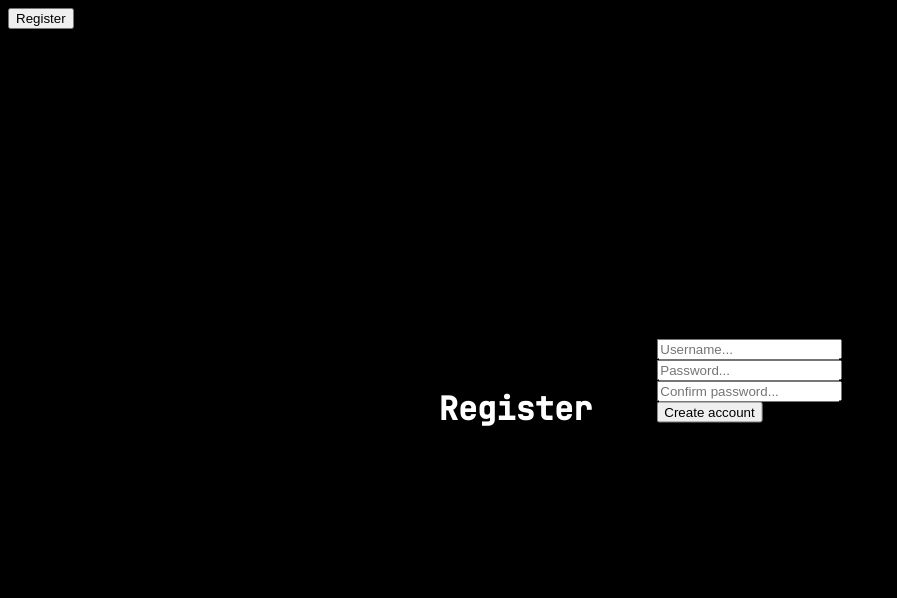
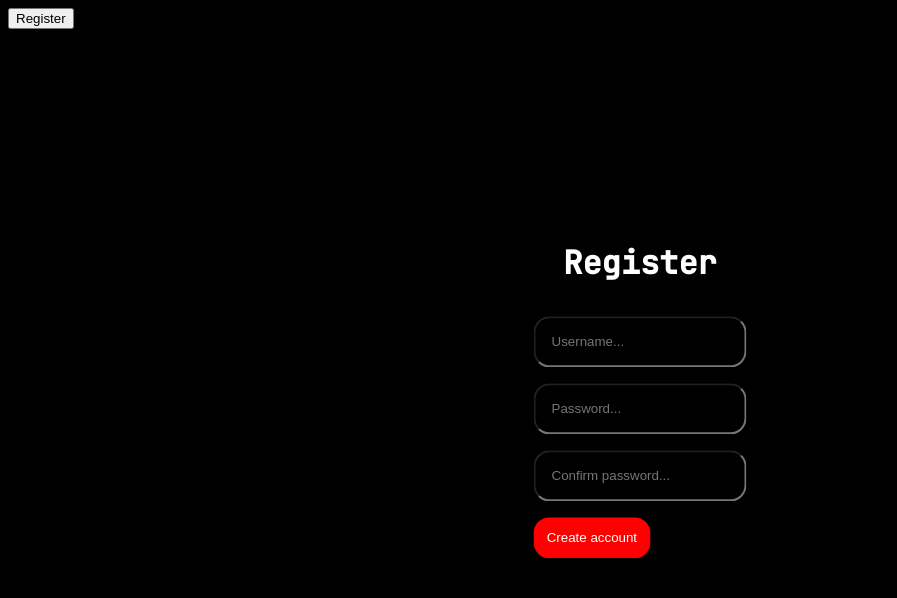
Before and after one commit to dastarruer/ToDoIt, a Flask app: page /register in a window 1280 px wide. Shown: the top 598 px of the page, without its empty margins (0-897 px from the left). Run offline with Flask 3, Linux system fonts and the light colour scheme.

Commit message:
Added CSS for register page

```diff
--- a/static/css/register.css
+++ b/static/css/register.css
@@ -1,5 +1,30 @@
+input {
+    background-color: transparent;
+    color: white;
+    outline-color: white;
+
+    border-radius: 1rem;
+
+    padding: 1rem;
+
+    margin-top: 0.5rem;
+    margin-bottom: 0.5rem;
+}
+
+#create-account {
+    background-color: red;
+    color: white;
+
+    border-color: transparent;
+    border-radius: 1rem;
+
+    padding: 0.7rem;
+    margin-top: 0.5rem;
+}
+
 .container {
     display: flex;
+    flex-direction: column;
 
     /* Center everything */
     position: absolute;
@@ -11,9 +36,9 @@
 }
 
 .header {
-    margin-top: 3rem;
-    margin-bottom: 2rem;
-    margin-right: 3rem;
+    margin-bottom: 0.5rem;
+
+    text-align: center;
 
     font-size: 2rem;
     font-family: "JetBrains Mono";
--- a/templates/register.html
+++ b/templates/register.html
@@ -15,9 +15,9 @@
             <br>
             <input type="password" name="password" placeholder="Password..."></input>
             <br>
-            <input name="confirm-password" placeholder="Confirm password..."></input>
+            <input type="password" name="confirm-password" placeholder="Confirm password..."></input>
             <br>
-            <button type="submit">Create account</button>
+            <button id="create-account" type="submit">Create account</button>
         </form>
     </div>
 {% endblock %}
```
